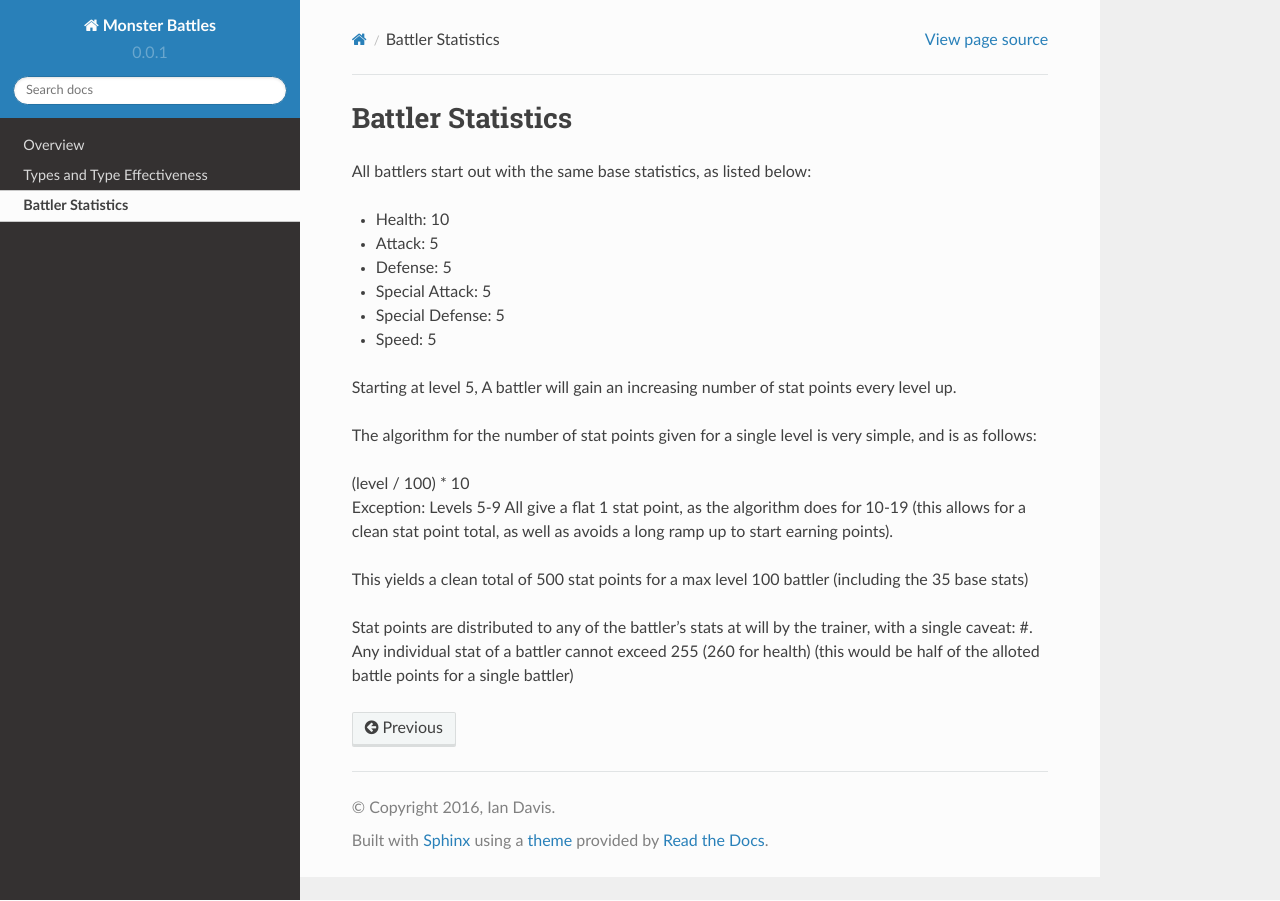
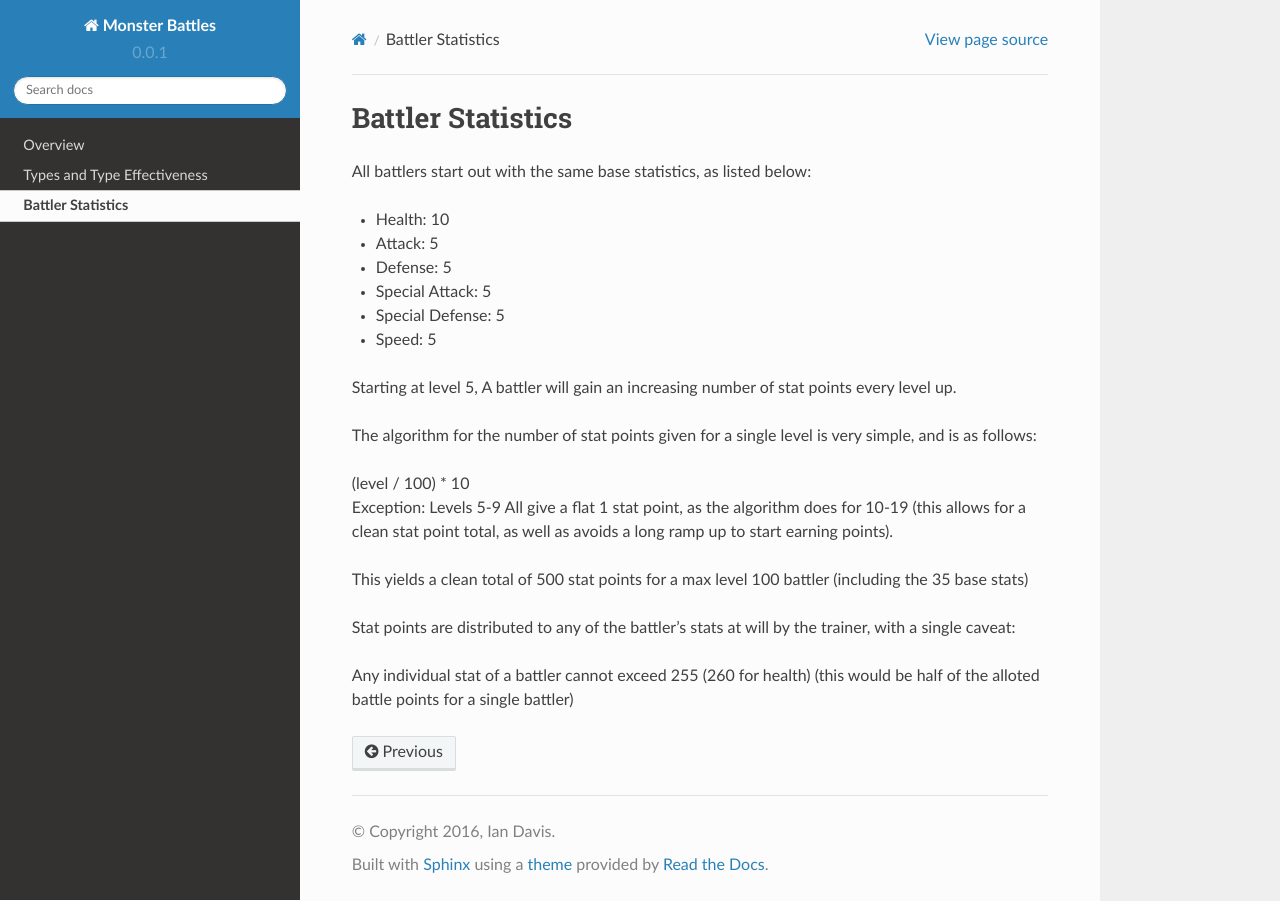
Before and after one commit to TheKewlStore/MonsterBattles, a Sphinx documentation site: the page built from doc/source/battler-statistics.rst, in a window 1280 px wide. Built offline with Sphinx 7.4.7 and the Read the Docs theme 2.0.0, drawn with Linux system fonts in a browser that asks for light colours.

Commit message:
Updating documentation

```diff
--- a/doc/source/battler-statistics.rst
+++ b/doc/source/battler-statistics.rst
@@ -19,4 +19,5 @@ The algorithm for the number of stat points given for a single level is very sim
 This yields a clean total of 500 stat points for a max level 100 battler (including the 35 base stats)
 
 Stat points are distributed to any of the battler's stats at will by the trainer, with a single caveat:
-#. Any individual stat of a battler cannot exceed 255 (260 for health) (this would be half of the alloted battle points for a single battler)
+
+Any individual stat of a battler cannot exceed 255 (260 for health) (this would be half of the alloted battle points for a single battler)
```
